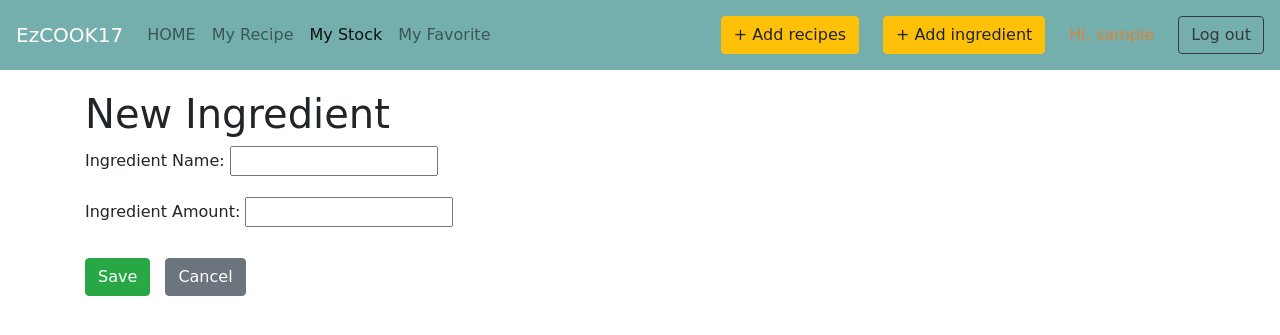
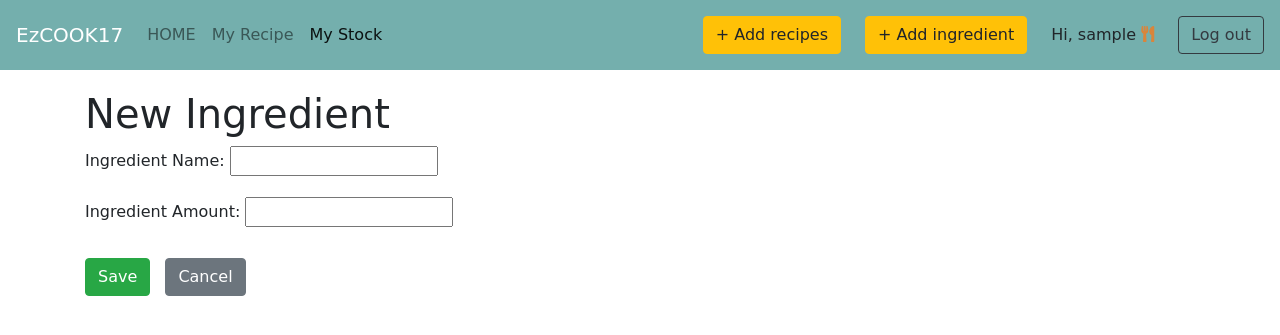
Before and after one commit to chihweil5/CSCI_5828_WebProject, a Django app: page /mystock/new/ in a window 1280 px wide. Shown: the top 335 px of the page. Run offline with Django 3.2, Linux system fonts and the light colour scheme; the visitor is signed in with stand-in values (Sample User, id 1); data that the repository does not hold is empty; parts of the project's set-up code (start-up, migrations or seed data) failed here and were passed over; some libraries are stand-ins or nearby versions.

Commit message:
Small change

```diff
--- a/templates/header.html
+++ b/templates/header.html
@@ -25,9 +25,9 @@
                 <li class="nav-item">
                     <a class="nav-link" href="/mystock">My Stock</a>
                 </li>
-                <li class="nav-item">
+                <!-- <li class="nav-item">
                     <a class="nav-link" href="/favorite">My Favorite</a>
-                </li>
+                </li> -->
 		{% endif %}
             </ul>
             <!-- <form class="form-inline my-2 my-lg-0">
@@ -42,7 +42,7 @@
                     <a href="/mystock/new" class="top-menu"><button class="btn btn-warning my-2 my-sm-0" type="submit">+ Add ingredient</button></a>
                 </div>
                 <div class="my-2 ml-4">
-			<a href="{% url 'account' request.user %}" >Hi, {{request.user}}</a>
+			        Hi, {{request.user}} <a href="{% url 'account' request.user %}" ><span id='fav'><i class="fas fa-utensils"></i></span></a>
                 </div>
                 <div class="my-2 ml-4">
                     <a href="/logout/" class="top-menu"><button class="btn btn-outline-dark my-2 my-sm-0" type="submit">Log out</button></a>
```
